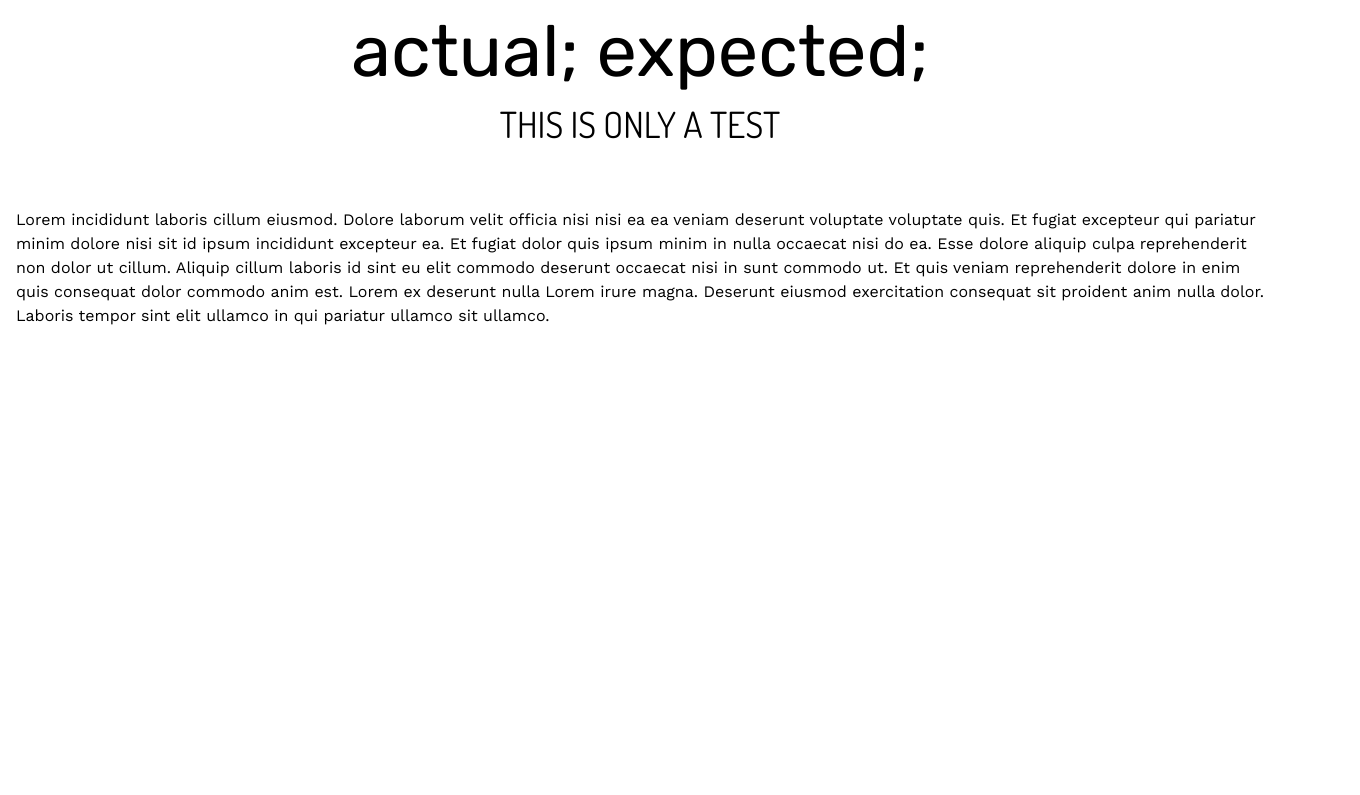
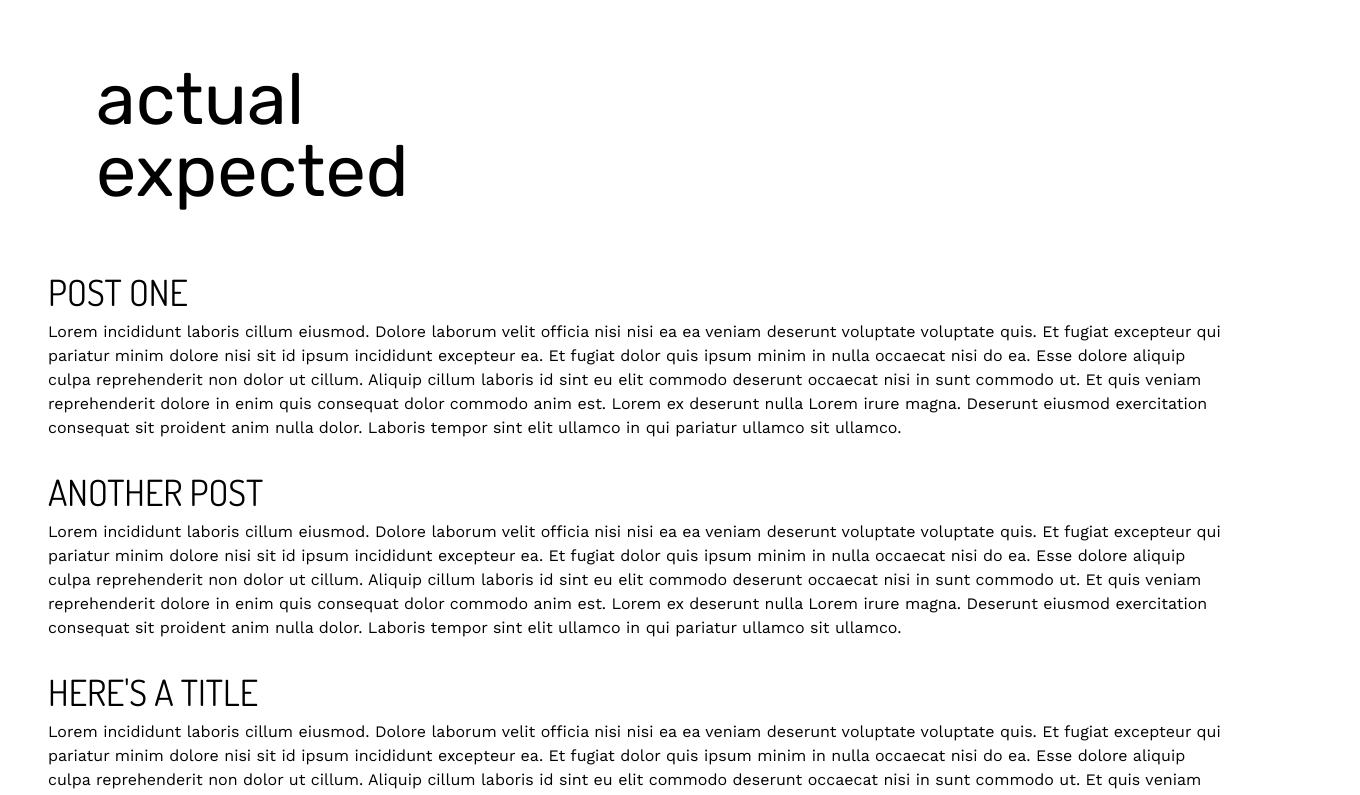
Before and after one commit to dcerniglia/blog, a Next.js app: page / in a window 1280 px wide. Shown: the top 795 px of the page, 1360 px wide, since content can reach past the window. Built offline with nearby package versions, Linux system fonts and the light colour scheme.

Commit message:
basic layout

```diff
--- a/components/Header.js
+++ b/components/Header.js
@@ -1,14 +1,14 @@
 export default function Header() {
 	return (
 		<header>
-			<div className="container">
+			<div className="container mt-12 mx-20">
 				<header className="pt-4">
-					<h1 className="font-rubik text-7xl text-center">
-						actual; expected;
+					<h1 className="font-rubik text-7xl text-left">
+						actual
 					</h1>
-					<h2 className="text-center mt-4 font-dosis text-4xl">
-						THIS IS ONLY A TEST
-					</h2>
+					<h1 className="font-rubik text-7xl text-left">
+						expected
+					</h1>
 				</header>
 			</div>
 		</header>
--- a/pages/index.js
+++ b/pages/index.js
@@ -1,6 +1,7 @@
 import fs from 'fs';
 import path from 'path';
 import Head from 'next/head'
+import Script from 'next/script';
 
 export default function Home({ posts }) {
   console.log(posts);
@@ -12,12 +13,33 @@ export default function Home({ posts }) {
         <link rel="icon" href="/favicon.ico" />
       </Head>
 
-      <main className="">
-        <p>Lorem incididunt laboris cillum eiusmod. Dolore laborum velit officia nisi nisi ea ea veniam deserunt voluptate voluptate quis. Et fugiat excepteur qui pariatur minim dolore nisi sit id ipsum incididunt excepteur ea. Et fugiat dolor quis ipsum minim in nulla occaecat nisi do ea. Esse dolore aliquip culpa reprehenderit non dolor ut cillum. Aliquip cillum laboris id sint eu elit commodo deserunt occaecat nisi in sunt commodo ut. Et quis veniam reprehenderit dolore in enim quis consequat dolor commodo anim est. Lorem ex deserunt nulla Lorem irure magna. Deserunt eiusmod exercitation consequat sit proident anim nulla dolor. Laboris tempor sint elit ullamco in qui pariatur ullamco sit ullamco.</p>
+      <main className="mx-8">
+        <ion-icon name="options-outline" size="large"></ion-icon>
+        <h2 className="text-left mt-4 mb-2 font-dosis text-4xl uppercase">
+          post one
+        </h2>
+        <p className="mb-8">Lorem incididunt laboris cillum eiusmod. Dolore laborum velit officia nisi nisi ea ea veniam deserunt voluptate voluptate quis. Et fugiat excepteur qui pariatur minim dolore nisi sit id ipsum incididunt excepteur ea. Et fugiat dolor quis ipsum minim in nulla occaecat nisi do ea. Esse dolore aliquip culpa reprehenderit non dolor ut cillum. Aliquip cillum laboris id sint eu elit commodo deserunt occaecat nisi in sunt commodo ut. Et quis veniam reprehenderit dolore in enim quis consequat dolor commodo anim est. Lorem ex deserunt nulla Lorem irure magna. Deserunt eiusmod exercitation consequat sit proident anim nulla dolor. Laboris tempor sint elit ullamco in qui pariatur ullamco sit ullamco.</p>
+        <ion-icon name="options-outline" size="large"></ion-icon>
+        <h2 className="text-left mt-4 mb-2 font-dosis text-4xl uppercase">
+          another post
+        </h2>
+        <p className="mb-8">Lorem incididunt laboris cillum eiusmod. Dolore laborum velit officia nisi nisi ea ea veniam deserunt voluptate voluptate quis. Et fugiat excepteur qui pariatur minim dolore nisi sit id ipsum incididunt excepteur ea. Et fugiat dolor quis ipsum minim in nulla occaecat nisi do ea. Esse dolore aliquip culpa reprehenderit non dolor ut cillum. Aliquip cillum laboris id sint eu elit commodo deserunt occaecat nisi in sunt commodo ut. Et quis veniam reprehenderit dolore in enim quis consequat dolor commodo anim est. Lorem ex deserunt nulla Lorem irure magna. Deserunt eiusmod exercitation consequat sit proident anim nulla dolor. Laboris tempor sint elit ullamco in qui pariatur ullamco sit ullamco.</p>
+        <ion-icon name="options-outline" size="large"></ion-icon>
+        <h2 className="text-left mt-4 mb-2 font-dosis text-4xl uppercase">
+          here's a title
+        </h2>
+        <p className="mb-8">Lorem incididunt laboris cillum eiusmod. Dolore laborum velit officia nisi nisi ea ea veniam deserunt voluptate voluptate quis. Et fugiat excepteur qui pariatur minim dolore nisi sit id ipsum incididunt excepteur ea. Et fugiat dolor quis ipsum minim in nulla occaecat nisi do ea. Esse dolore aliquip culpa reprehenderit non dolor ut cillum. Aliquip cillum laboris id sint eu elit commodo deserunt occaecat nisi in sunt commodo ut. Et quis veniam reprehenderit dolore in enim quis consequat dolor commodo anim est. Lorem ex deserunt nulla Lorem irure magna. Deserunt eiusmod exercitation consequat sit proident anim nulla dolor. Laboris tempor sint elit ullamco in qui pariatur ullamco sit ullamco.</p>
+        <ion-icon name="options-outline" size="large"></ion-icon>
+        <h2 className="text-left mt-4 mb-2 font-dosis text-4xl uppercase">
+          and finally . . .
+        </h2>
+        <p className="mb-8">Lorem incididunt laboris cillum eiusmod. Dolore laborum velit officia nisi nisi ea ea veniam deserunt voluptate voluptate quis. Et fugiat excepteur qui pariatur minim dolore nisi sit id ipsum incididunt excepteur ea. Et fugiat dolor quis ipsum minim in nulla occaecat nisi do ea. Esse dolore aliquip culpa reprehenderit non dolor ut cillum. Aliquip cillum laboris id sint eu elit commodo deserunt occaecat nisi in sunt commodo ut. Et quis veniam reprehenderit dolore in enim quis consequat dolor commodo anim est. Lorem ex deserunt nulla Lorem irure magna. Deserunt eiusmod exercitation consequat sit proident anim nulla dolor. Laboris tempor sint elit ullamco in qui pariatur ullamco sit ullamco.</p>
       </main>
 
       <footer className="">
       </footer>
+      <Script type="module" src="https://unpkg.com/ionicons@5.5.2/dist/ionicons/ionicons.esm.js"></Script>
+      <Script nomodule src="https://unpkg.com/ionicons@5.5.2/dist/ionicons/ionicons.js"></Script>
     </div>
   )
 }
@@ -34,7 +56,7 @@ export async function getStaticProps() {
 
     // get frontmatter
     const markdownWithMeta = fs.readFileSync(path.join('posts', filename), 'utf-8');
-  console.log(markdownWithMeta);
+    console.log(markdownWithMeta);
     return {
       slug
     }
```
